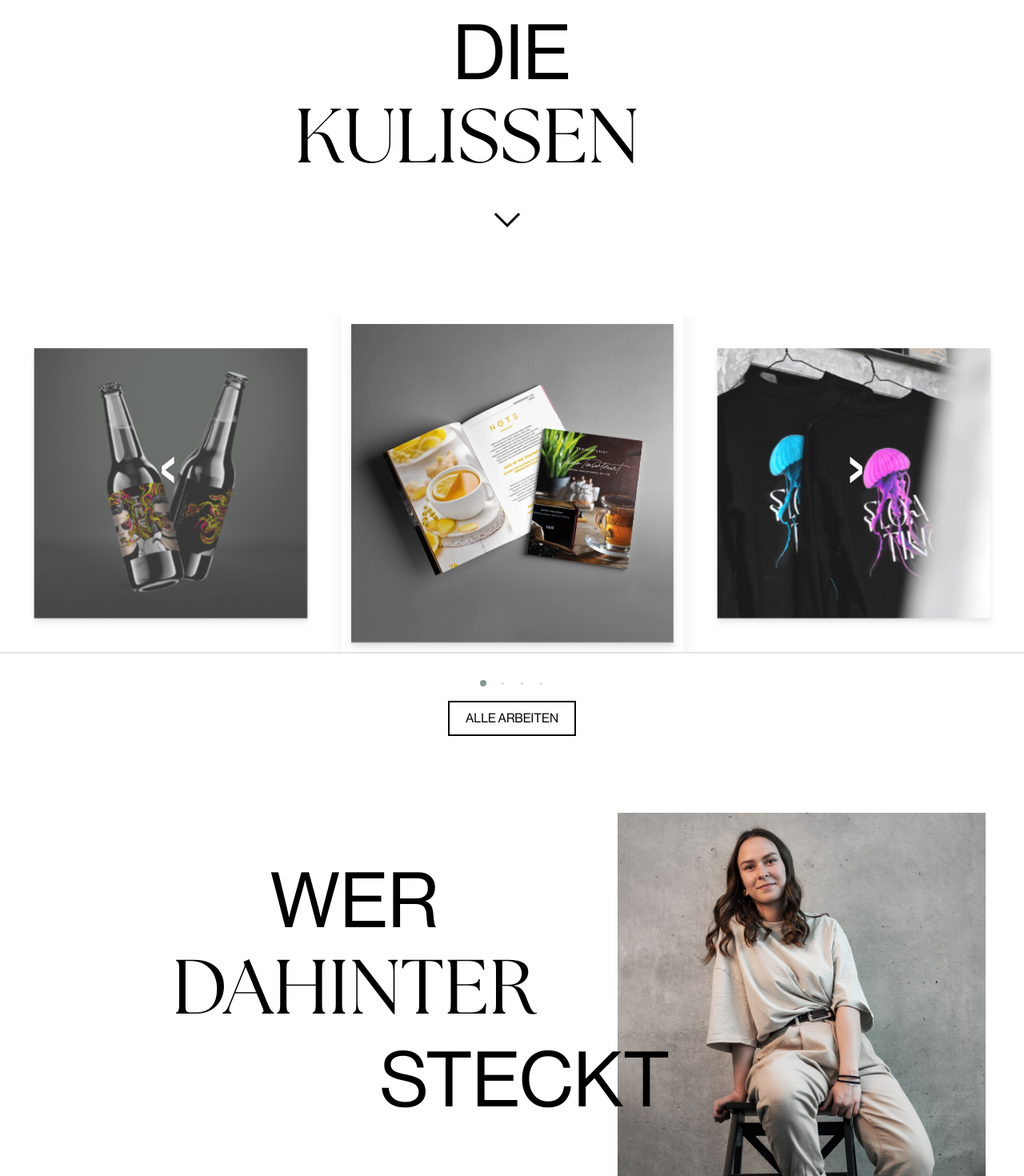
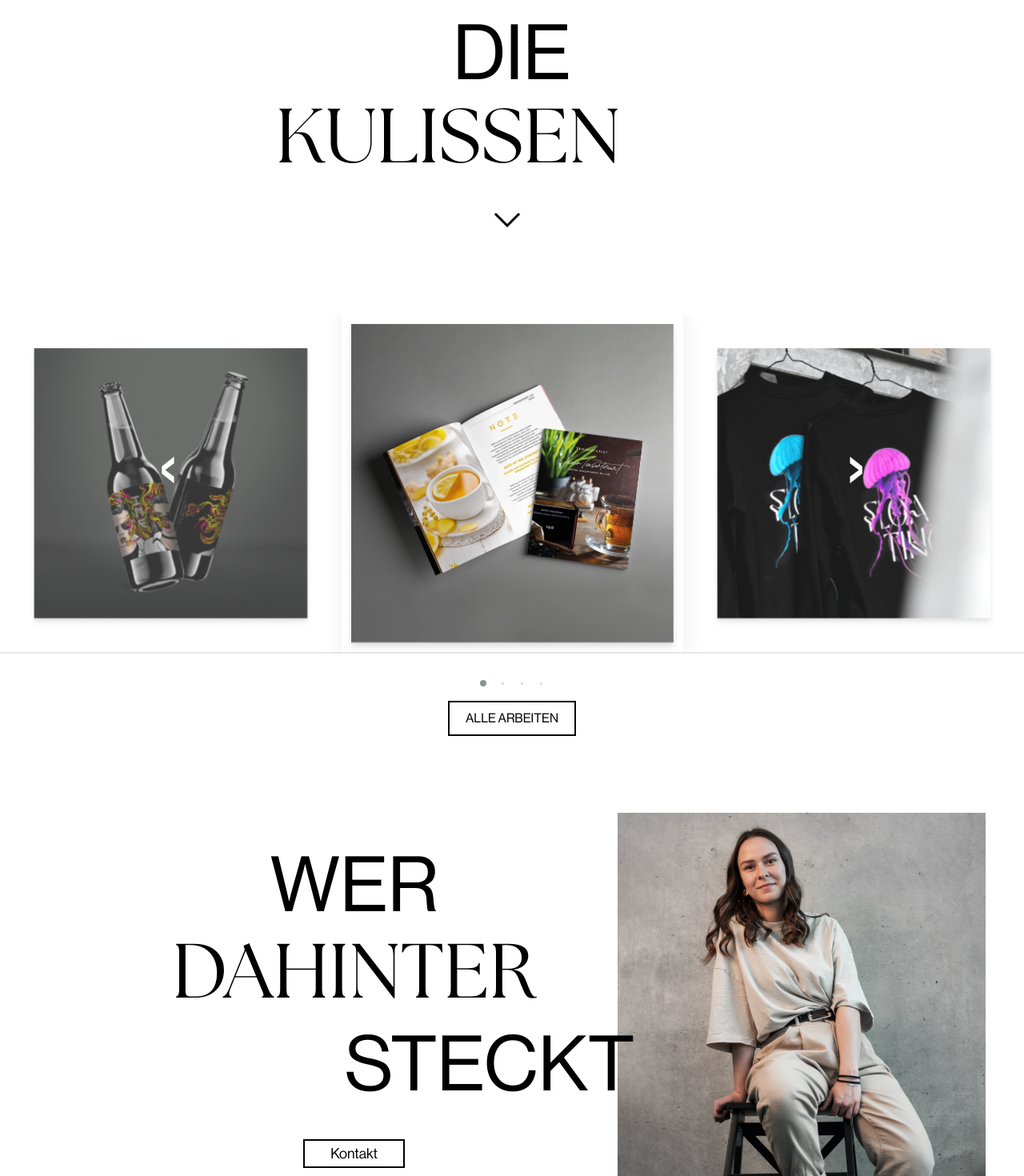
Before and after one commit to tarifalhasan/navcon-ai, a React (Vite) app: page / in a window 1280 px wide. Shown: the part 320-1790 px from the top of the page at 80% size. Built offline with nearby package versions, Linux system fonts and the light colour scheme.

Commit message:
add framer motion

```diff
--- a/src/components/ArbeitenDetails.jsx
+++ b/src/components/ArbeitenDetails.jsx
@@ -1,11 +1,83 @@
 import React from 'react';
 import { Link, useParams } from 'react-router-dom';
 import { arbeiten } from '../data';
+import { motion } from 'framer-motion';
+
 const ArbeitenDetails = () => {
   const { arbeitenId } = useParams();
 
   const getArbeiTen = arbeiten.find(data => data.id === arbeitenId);
+  const animationVariants = {
+    hover: {
+      translateX: 100,
+    },
+    exit: {
+      opacity: 0,
+      x: 50,
+    },
+    enter: {
+      opacity: 1,
+      x: 0,
+    },
+  };
+  const animationVariants2 = {
+    hover: {
+      translateX: -500,
+    },
+    exit: {
+      opacity: 0,
+      x: 50,
+    },
+    enter: {
+      opacity: 1,
+      x: 0,
+    },
+  };
+  const animationVariants3 = {
+    hover: {
+      translateX: -190,
+    },
+    exit: {
+      opacity: 0,
+      x: 50,
+    },
+    enter: {
+      opacity: 1,
+      x: 0,
+    },
+  };
+  const animationVariants4 = {
+    hover: {
+      translateX: 180,
+    },
+    exit: {
+      opacity: 0,
+      x: 160,
+    },
+    enter: {
+      opacity: 1,
+      x: 0,
+    },
+  };
+  const animationVariants5 = {
+    hover: {
+      translateX: -140,
+    },
+    exit: {
+      opacity: 0,
+      x: 160,
+    },
+    enter: {
+      opacity: 1,
+      x: 0,
+    },
+  };
 
+  const transition = {
+    type: 'tween',
+    ease: 'easeOut',
+    duration: 0.6,
+  };
   return (
     <div className="container ">
       <Link to={'/arbeiten'}>
@@ -27,41 +99,37 @@ const ArbeitenDetails = () => {
         </div>
       </Link>
       <div>
-        <div className="text-4xl pb-8  space-y-3 texter lg:text-8xl font-neueMedium">
-          <h2
-            className="text-center pr-7"
-            data-aos="fade-left"
-            data-aos-offset="200"
-            data-aos-delay="50"
-            data-aos-anchor=".container"
-            data-aos-duration="700"
-            data-aos-easing="ease-in"
-            data-aos-once="false"
+        <motion.div
+          whileHover="hover"
+          initial="exit"
+          animate="enter"
+          exit="exit"
+          transition={transition}
+          className="text-4xl pb-8  space-y-3 texter lg:text-8xl font-neueMedium"
         >
+          <motion.div
+            transition={transition}
+            className=""
+            variants={animationVariants}
+          >
+            <h2 className="text-center pr-7">
               {getArbeiTen?.descripetion.heading1}
             </h2>
-          <h2
-            data-aos="fade-right"
-            data-aos-delay="50"
-            data-aos-duration="700"
-            data-aos-anchor=".container"
-            data-aos-easing="ease-in"
-            className="ml-[40%] font-Fontspring text-center"
-          >
+          </motion.div>
+
+          <motion.div transition={transition} variants={animationVariants2}>
+            <h2 className="ml-[40%] font-Fontspring text-center">
               {getArbeiTen?.descripetion.heading2}
             </h2>
-          <h2
-            data-aos="fade-left"
-            data-aos-delay="50"
-            data-aos-duration="700"
-            data-aos-easing="ease-in"
-            data-aos-once="false"
-            className="ml-[40%]"
-            data-aos-anchor=".container"
-          >
+          </motion.div>
+
+          <motion.div transition={transition} variants={animationVariants3}>
+            <h2 className="ml-[40%]" data-aos-anchor=".container">
               <span>{getArbeiTen?.descripetion.heading3}</span>
             </h2>
-        </div>
+          </motion.div>
+        </motion.div>
+
         {/* This content is requert if nothing face error */}
         <div>
           <div className="py-10">
@@ -81,30 +149,33 @@ const ArbeitenDetails = () => {
             </div>
             <div className="">
               <div className="flex justify-start w-full">
-                <div className="text-xl pb-8  space-y-3 texter lg:text-5xl font-neueMedium">
-                  <h2
-                    className="text-center w-full pr-7"
-                    data-aos="fade-left"
-                    data-aos-delay="50"
-                    data-aos-anchor=".container"
-                    data-aos-duration="700"
-                    data-aos-easing="ease-in"
-                    data-aos-once="false"
+                <motion.div
+                  whileHover="hover"
+                  initial="exit"
+                  animate="enter"
+                  exit="exit"
+                  transition={transition}
+                  className="text-xl pb-8  space-y-3 texter lg:text-5xl font-neueMedium"
                 >
+                  <motion.div
+                    transition={transition}
+                    className=""
+                    variants={animationVariants4}
+                  >
+                    <h2 className="text-center w-full pr-7">
                       {getArbeiTen?.descripetion?.heading1}
                     </h2>
-                  <h2
-                    data-aos="fade-right"
-                    data-aos-delay="50"
-                    data-aos-anchor=".container"
-                    data-aos-duration="700"
-                    data-aos-easing="ease-in"
-                    data-aos-once="false"
-                    className="ml-[40%] w-full font-Fontspring text-center"
+                  </motion.div>
+
+                  <motion.div
+                    transition={transition}
+                    variants={animationVariants5}
                   >
+                    <h2 className="ml-[40%] w-full font-Fontspring text-center">
                       {getArbeiTen?.descripetion.content.title}
                     </h2>
-                </div>
+                  </motion.div>
+                </motion.div>
               </div>
               <div className=" px-6  text-xl font-body items-center ">
                 <div className="flex text-xl pt-8 lg:text-[25px] lg:leading-[40px] font-body gap-3">
--- a/src/components/Hero.jsx
+++ b/src/components/Hero.jsx
@@ -4,11 +4,50 @@ import { motion } from 'framer-motion';
 const Hero = () => {
   const animationVariants = {
     hover: {
-      scale: 1.2,
+      translateX: 100,
     },
     exit: {
       opacity: 0,
       x: 50,
+    },
+    enter: {
+      opacity: 1,
+      x: 0,
+    },
+  };
+  const animationVariants2 = {
+    hover: {
+      translateX: -300,
+    },
+    exit: {
+      opacity: 0,
+      x: 50,
+    },
+    enter: {
+      opacity: 1,
+      x: 0,
+    },
+  };
+  const animationVariants3 = {
+    hover: {
+      translateX: -150,
+    },
+    exit: {
+      opacity: 0,
+      x: 50,
+    },
+    enter: {
+      opacity: 1,
+      x: 0,
+    },
+  };
+  const animationVariants4 = {
+    hover: {
+      translateX: 110,
+    },
+    exit: {
+      opacity: 0,
+      x: 160,
     },
     enter: {
       opacity: 1,
@@ -24,55 +63,39 @@ const Hero = () => {
 
   return (
     <div className="container w-[60%] mx-auto">
-      <div className="text-4xl  space-y-3 texter lg:text-8xl font-neueMedium">
       <motion.div
-          variants={animationVariants}
         whileHover="hover"
         initial="exit"
         animate="enter"
         exit="exit"
         transition={transition}
+        className="text-4xl  space-y-3 texter lg:text-8xl font-neueMedium"
       >
-          <h2
-            className="text-center pr-7"
-            data-aos="fade-left"
-            data-aos-offset="200"
-            data-aos-delay="50"
-            data-aos-duration="1000"
-            data-aos-easing="ease-in"
+        <motion.div
+          transition={transition}
+          className=""
+          variants={animationVariants}
         >
-            BLICK
+          <h2 className="text-center ">BLICK</h2>
+        </motion.div>
+
+        <motion.div transition={transition} variants={animationVariants2}>
+          <h2 className="lg:pl-[23rem]">HINTER</h2>
+        </motion.div>
+
+        <motion.div transition={transition} variants={animationVariants3}>
+          <h2 className="flex justify-center">
+            <span>DIE</span>
           </h2>
         </motion.div>
-
-        <h2
-          data-aos="fade-left"
-          data-aos-delay="50"
-          data-aos-duration="1000"
-          data-aos-easing="ease-in"
-          className="ml-[50%] font-Fontspring text-center"
-        >
-          HINTER
-        </h2>
-        <h2
-          data-aos="fade-left"
-          data-aos-delay="50"
-          data-aos-duration="1000"
-          data-aos-easing="ease-in"
-          className="flex justify-center"
-        >
-          <span>DIE</span>
-        </h2>
-        <h2
-          data-aos="fade-right"
-          data-aos-delay="50"
-          data-aos-duration="1000"
-          data-aos-easing="ease-in"
-          className=" font-Fontspring pl-16"
+        <motion.h2
+          variants={animationVariants4}
+          className="lg:pr-[10rem] font-Fontspring text-center"
+          transition={transition}
         >
           KULISSEN
-        </h2>
-      </div>
+        </motion.h2>
+      </motion.div>
       <div>
         <button className="animate-bounce mt-10 w-[65px] mx-auto block">
           <img src="/arrowdown.png" className="w-[80%]" alt="" />
--- a/src/pages/Arbeiten.jsx
+++ b/src/pages/Arbeiten.jsx
@@ -1,38 +1,70 @@
 import React, { useState } from 'react';
 import { arbeiten } from '../data';
 import Card from '../components/Card';
+import { motion } from 'framer-motion';
 const Arbeiten = () => {
   const [category, setCategory] = useState('allArbeiten');
-  const [selectedButton, setSelectedButton] = useState(null);
+  const [selectedButton, setSelectedButton] = useState('allArbeiten');
 
-  console.log(category);
   const filterArry = arbeiten.filter(
     arbeiten => arbeiten.category === category
   );
+  // Farmer motion
+  const animationVariants = {
+    hover: {
+      translateX: 80,
+    },
+    exit: {
+      opacity: 0,
+      x: 50,
+    },
+    enter: {
+      opacity: 1,
+      x: 0,
+    },
+  };
+  const animationVariants2 = {
+    hover: {
+      translateX: -450,
+    },
+    exit: {
+      opacity: 0,
+      x: 50,
+    },
+    enter: {
+      opacity: 1,
+      x: 0,
+    },
+  };
 
+  const transition = {
+    type: 'tween',
+    ease: 'easeOut',
+    duration: 0.6,
+  };
   return (
     <section className="container">
-      <div className="text-4xl py-16  space-y-3 texter lg:text-8xl font-neueMedium">
-        <h2
-          className="text-center pr-7"
-          data-aos="fade-left"
-          data-aos-offset="200"
-          data-aos-delay="50"
-          data-aos-duration="1000"
-          data-aos-easing="ease-in"
+      <motion.div
+        whileHover="hover"
+        initial="exit"
+        animate="enter"
+        exit="exit"
+        transition={transition}
+        className="text-4xl py-16  space-y-3 texter lg:text-8xl font-neueMedium"
+      >
+        <motion.div
+          transition={transition}
+          className=""
+          variants={animationVariants}
         >
-          MEINE
-        </h2>
-        <h2
-          data-aos="fade-left"
-          data-aos-delay="50"
-          data-aos-duration="1000"
-          data-aos-easing="ease-in"
-          className="ml-[40%] font-Fontspring text-center"
-        >
-          ARBEITEN
-        </h2>
-      </div>
+          <h2 className="text-center pr-7">MEINE</h2>
+        </motion.div>
+
+        <motion.div transition={transition} variants={animationVariants2}>
+          <h2 className="ml-[40%] font-Fontspring text-center">ARBEITEN</h2>
+        </motion.div>
+      </motion.div>
+
       <div className=" px-5 py-10 space-y-3 ">
         <div className="tabs_btn flex-col lg:flex-row  flex justify-center gap-4  items-center">
           <button
--- a/src/pages/Home.jsx
+++ b/src/pages/Home.jsx
@@ -1,44 +1,99 @@
 import React from 'react';
+import { Link } from 'react-router-dom';
 import { Hero, Slide } from '../components';
+import { motion } from 'framer-motion';
+const Home = () => {
+  const animationVariants = {
+    hover: {
+      translateX: 60,
+    },
+    exit: {
+      opacity: 0,
+      x: 50,
+    },
+    enter: {
+      opacity: 1,
+      x: 0,
+    },
+  };
+  const animationVariants2 = {
+    hover: {
+      translateX: -150,
+    },
+    exit: {
+      opacity: 0,
+      x: 250,
+    },
+    enter: {
+      opacity: 1,
+      x: 0,
+    },
+  };
+  const animationVariants3 = {
+    hover: {
+      translateX: -200,
+    },
+    exit: {
+      opacity: 0,
+      x: 50,
+    },
+    enter: {
+      opacity: 1,
+      x: 0,
+    },
+  };
 
-const Home = () => {
+  const transition = {
+    type: 'tween',
+    ease: 'easeOut',
+    duration: 0.6,
+  };
+
   return (
     <section id="home">
       <Hero />
       <Slide />
       <div className="container lg:py-24 ">
-        <div className="relative py-16">
+        <div className="relative ">
           <div className="flex flex-col lg:flex-row gap-5 overflow-hidden z-10 items-center justify-between">
             <div className=" basis-2/3 w-full">
-              <div className="text-4xl    space-y-4  lg:text-8xl font-neueMedium">
-                <h2
-                  className="text-center"
-                  data-aos="fade-right"
-                  data-aos-offset="200"
-                  data-aos-delay="50"
-                  data-aos-duration="1000"
-                  data-aos-easing="ease-in"
+              <motion.div
+                whileHover="hover"
+                initial="exit"
+                animate="enter"
+                exit="exit"
+                transition={transition}
+                className="text-4xl   p-[44px] space-y-4  lg:text-8xl font-neueMedium"
+              >
+                <motion.div
+                  transition={transition}
+                  className=""
+                  variants={animationVariants}
                 >
-                  WER
-                </h2>
-                <h2
-                  data-aos="fade-left"
-                  data-aos-delay="50"
-                  data-aos-duration="1000"
-                  data-aos-easing="ease-in"
-                  className="text-center font-Fontspring "
+                  <h2 className="text-center">WER</h2>
+                </motion.div>
+
+                <motion.div
+                  transition={transition}
+                  variants={animationVariants2}
                 >
-                  DAHINTER
-                </h2>
-                <h2
-                  data-aos="fade-right"
-                  data-aos-delay="50"
-                  data-aos-duration="1000"
-                  data-aos-easing="ease-in-out"
-                  className="text-right "
+                  <h2 className="text-center font-Fontspring ">DAHINTER</h2>
+                </motion.div>
+
+                <motion.div
+                  transition={transition}
+                  variants={animationVariants3}
                 >
-                  STECKT
-                </h2>
+                  <h2 className="text-right ">STECKT</h2>
+                </motion.div>
+              </motion.div>
+              <div></div>
+              <div className="flex justify-center">
+                <Link to={'kontakt'}>
+                  <button className="btn-primary text-lg px-8 font-body">
+                    Kontakt
+                  </button>
+                </Link>
               </div>
             </div>
             <div className="lg:absolute right-0  -z-10 top-0">
--- a/src/pages/Kontakt.jsx
+++ b/src/pages/Kontakt.jsx
@@ -1,39 +1,115 @@
 import React from 'react';
+import { motion } from 'framer-motion';
+const Kontakt = () => {
+  const animationVariants = {
+    hover: {
+      translateX: 100,
+    },
+    exit: {
+      opacity: 0,
+      x: 50,
+    },
+    enter: {
+      opacity: 1,
+      x: 0,
+    },
+  };
+  const animationVariants2 = {
+    hover: {
+      translateX: -300,
+    },
+    exit: {
+      opacity: 0,
+      x: 50,
+    },
+    enter: {
+      opacity: 1,
+      x: 0,
+    },
+  };
+  const animationVariants3 = {
+    hover: {
+      translateX: 140,
+    },
+    exit: {
+      opacity: 0,
+      x: 50,
+    },
+    enter: {
+      opacity: 1,
+      x: 0,
+    },
+  };
+  const animationVariants4 = {
+    hover: {
+      translateX: 110,
+    },
+    exit: {
+      opacity: 0,
+      x: 160,
+    },
+    enter: {
+      opacity: 1,
+      x: 0,
+    },
+  };
 
-const Kontakt = () => {
+  const animationVariants5 = {
+    hover: {
+      translateX: -180,
+    },
+    exit: {
+      opacity: 0,
+      x: 160,
+    },
+    enter: {
+      opacity: 1,
+      x: 0,
+    },
+  };
+
+  const transition = {
+    type: 'tween',
+    ease: 'easeOut',
+    duration: 0.6,
+  };
   return (
     <section className="container space-y-14 lg:py-16">
       <div className=" w-[60%] mx-auto">
-        <div className="text-4xl  space-y-3 texter lg:text-8xl font-neueMedium">
-          <h2
-            className="text-center pr-7"
-            data-aos="fade-left"
-            data-aos-offset="200"
-            data-aos-delay="50"
-            data-aos-duration="1000"
-            data-aos-easing="ease-in"
+        <motion.div
+          whileHover="hover"
+          initial="exit"
+          animate="enter"
+          exit="exit"
+          transition={transition}
+          className="text-4xl  space-y-3 texter lg:text-8xl font-neueMedium"
+        >
+          <motion.div
+            transition={transition}
+            className=""
+            variants={animationVariants}
           >
-            WER
-          </h2>
-          <h2
-            data-aos="fade-left"
-            data-aos-delay="50"
-            data-aos-duration="1000"
-            data-aos-easing="ease-in"
+            <h2 className="text-center pr-7">WER</h2>
+          </motion.div>
+
+          <motion.h2
             className="ml-[50%] font-Fontspring text-center"
+            transition={transition}
+            variants={animationVariants2}
           >
             DAHINTER
-          </h2>
-          <h2
-            data-aos="fade-left"
-            data-aos-delay="50"
-            data-aos-duration="1000"
-            data-aos-easing="ease-in"
-            className="flex justify-center"
-          >
-            <span>STECKT </span>
-          </h2>
-        </div>
+          </motion.h2>
+
+          <>
+            <motion.div
+              transition={transition}
+              variants={animationVariants3}
+              className="flex justify-center"
+            >
+              <span>STECKT </span>
+            </motion.div>
+          </>
+        </motion.div>
       </div>
       <div>
         <img
@@ -42,30 +118,30 @@ const Kontakt = () => {
           alt="Rahel_Quadratisch"
         />
       </div>
+      <div className=" space-y-5">
+        <motion.div
+          whileHover="hover"
+          initial="exit"
+          animate="enter"
+          exit="exit"
+          transition={transition}
+          className="text-xl lg:w-2/3 mx-auto px-16  space-y-3 texter lg:text-5xl font-neueMedium"
+        >
+          <motion.div
+            transition={transition}
+            className=""
+            variants={animationVariants4}
+          >
+            <h2 className="text-center w-full pr-7">HIER STEHT</h2>
+          </motion.div>
 
-      <div className=" space-y-5">
-        <div className="text-xl lg:w-2/3 mx-auto px-16  space-y-3 texter lg:text-5xl font-neueMedium">
-          <h2
-            className="text-center w-full pr-7"
-            data-aos="fade-left"
-            data-aos-delay="50"
-            data-aos-duration="700"
-            data-aos-easing="ease-in"
-            data-aos-once="false"
-          >
-            HIER STEHT
-          </h2>
-          <h2
-            data-aos="fade-right"
-            data-aos-delay="50"
-            data-aos-duration="700"
-            data-aos-easing="ease-in"
-            data-aos-once="false"
-            className="ml-[20%] w-full font-Fontspring text-center"
-          >
-            EIN TITEL
-          </h2>
-        </div>
+          <motion.div transition={transition} variants={animationVariants5}>
+            <h2 className="ml-[20%] w-full font-Fontspring text-center">
+              EIN TITEL
+            </h2>
+          </motion.div>
+        </motion.div>
+
         <div className="text-center pb-11 lg:pb-0 text-2xl px-4 lg:px-10 font-neueLight">
           <p>
             Hier steht eine kurze Erklärung zum Design. Hier steht eine kurze
```
Also changed, not shown: src/components/Slider.jsx (+5 -3 lines). Lines whose indentation alone changed are shown as unchanged.
